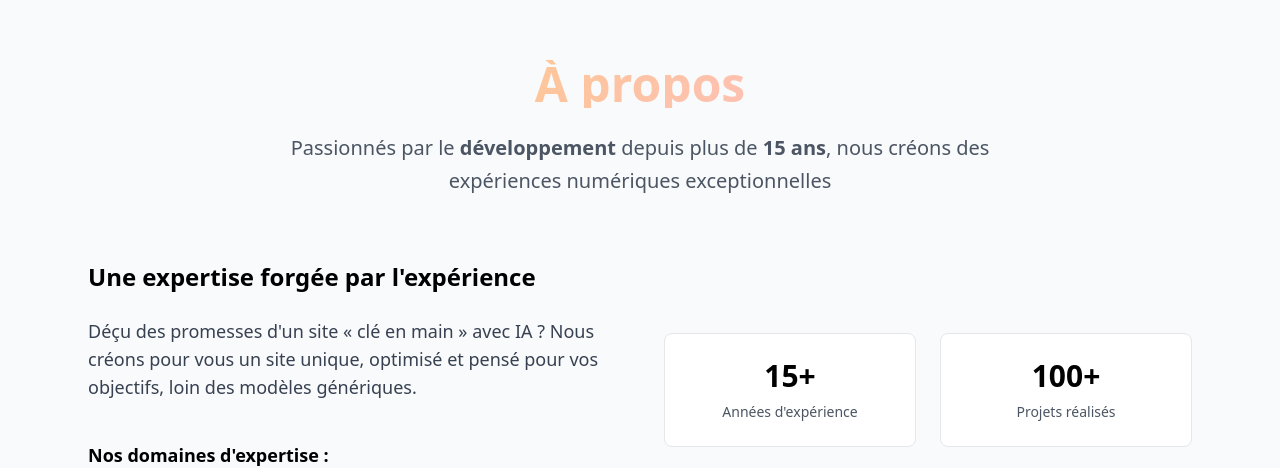
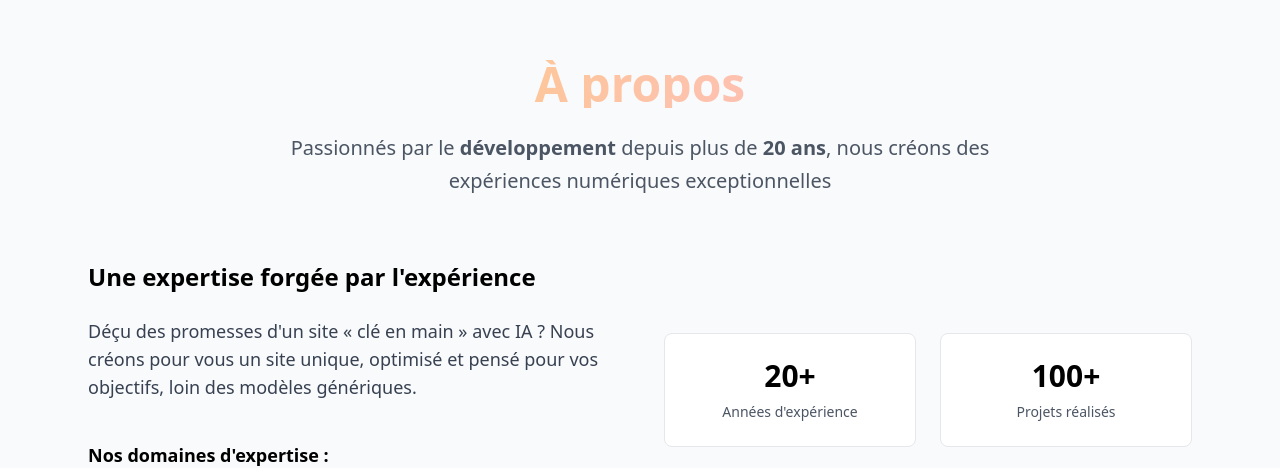
Before and after one commit to jvenerosy/jvnr, a Next.js app: page / in a window 1280 px wide. Shown: the part 820-1288 px from the top of the page. Built offline with nearby package versions, Linux system fonts and the light colour scheme.

Commit message:
fix: update experience years from 15 to 20 in About section

```diff
--- a/src/components/About.tsx
+++ b/src/components/About.tsx
@@ -16,7 +16,7 @@ const About = () => {
             À propos
           </h2>
           <p className="text-xl text-gray-600 dark:text-gray-300 max-w-3xl mx-auto leading-relaxed">
-            Passionnés par le <strong>développement</strong> depuis plus de <strong>15 ans</strong>,
+            Passionnés par le <strong>développement</strong> depuis plus de <strong>20 ans</strong>,
             nous créons des expériences numériques exceptionnelles
           </p>
         </header>
@@ -69,7 +69,7 @@ const About = () => {
             <h3 id="stats-title" className="sr-only">Statistiques et chiffres clés</h3>
             <div className="grid grid-cols-2 gap-6">
               <div className="text-center p-6 bg-white dark:bg-gray-700 rounded-lg border border-gray-200 dark:border-gray-600">
-                <div className="text-3xl font-black text-black dark:text-white mb-2" aria-label="15 années d'expérience">15+</div>
+                <div className="text-3xl font-black text-black dark:text-white mb-2" aria-label="20 années d'expérience">20+</div>
                 <div className="text-sm font-medium text-gray-600 dark:text-gray-300">Années d&apos;expérience</div>
               </div>
 
```
